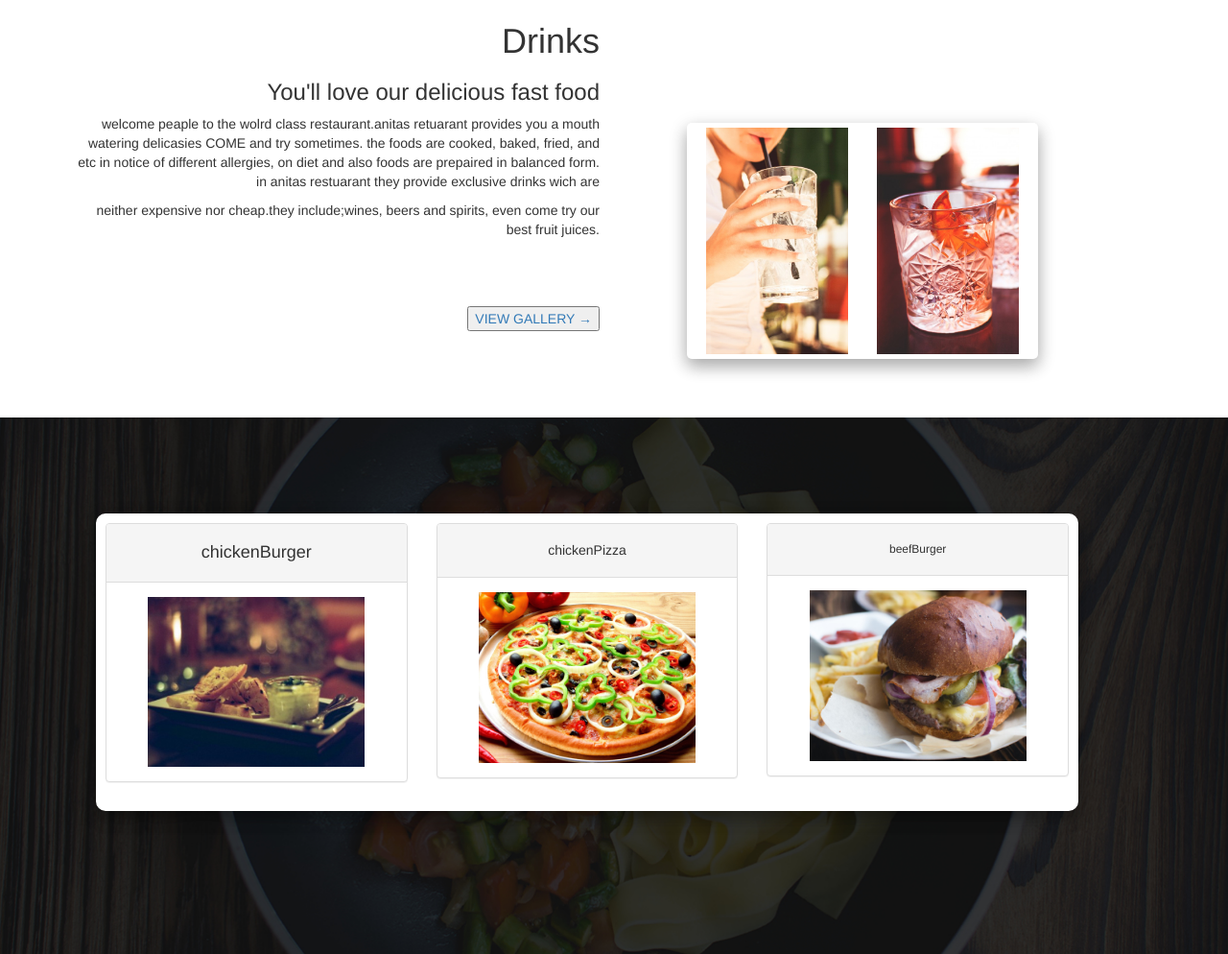
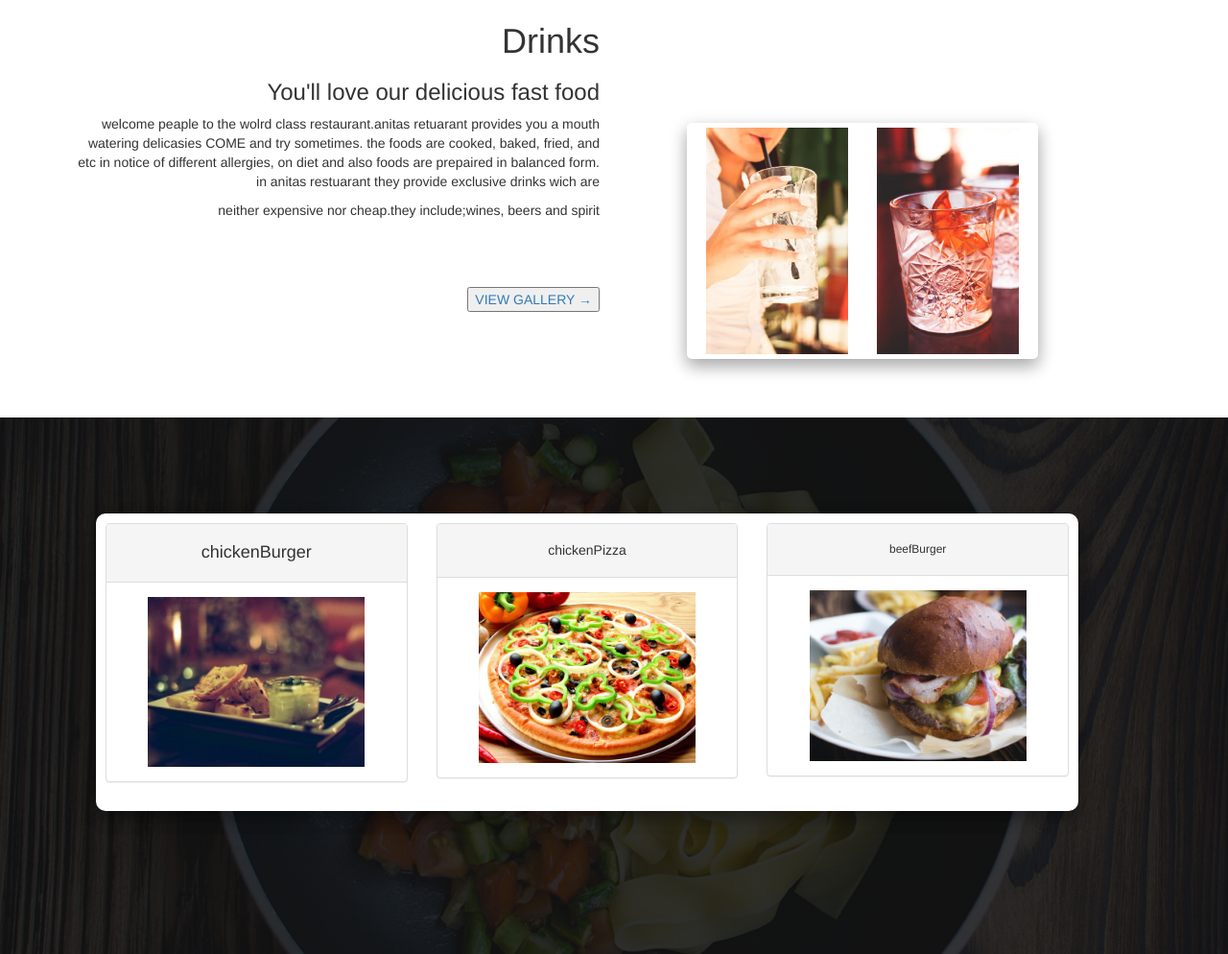
Before and after one commit to abdullahi05/Anita-restuarant-website, a plain HTML site: page index.html in a window 1280 px wide. Shown: the part 1164-2158 px from the top of the page at 96% size. Drawn offline with nearby package versions, Linux system fonts and the light colour scheme.

Commit message:
made changes

```diff
--- a/index.html
+++ b/index.html
@@ -106,8 +106,7 @@
                 delicasies COME and try sometimes. the foods are cooked, baked, fried, and etc in notice of
                 different allergies, on diet and also foods are prepaired in balanced form.
               in anitas restuarant they provide exclusive drinks wich are <nav>
-                neither expensive nor cheap.they include;wines, beers and spirits,
-                even come try our best fruit juices.</nav> </p>
+                neither expensive nor cheap.they include;wines, beers and spirit</nav> </p>
             <br/><br/><br/>
             <a href="#"><button class="button button1">VIEW GALLERY &#8594;</button></a>
         </div>
```
